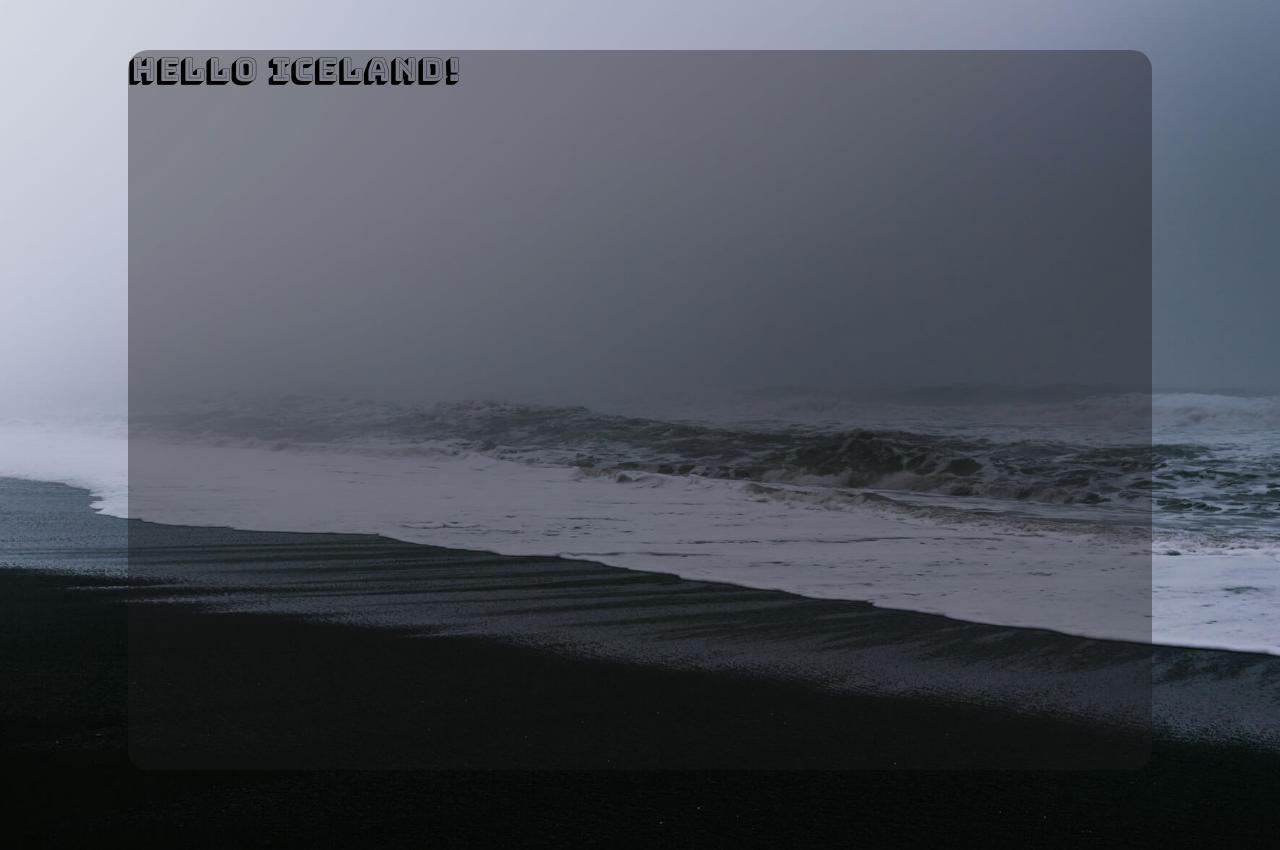
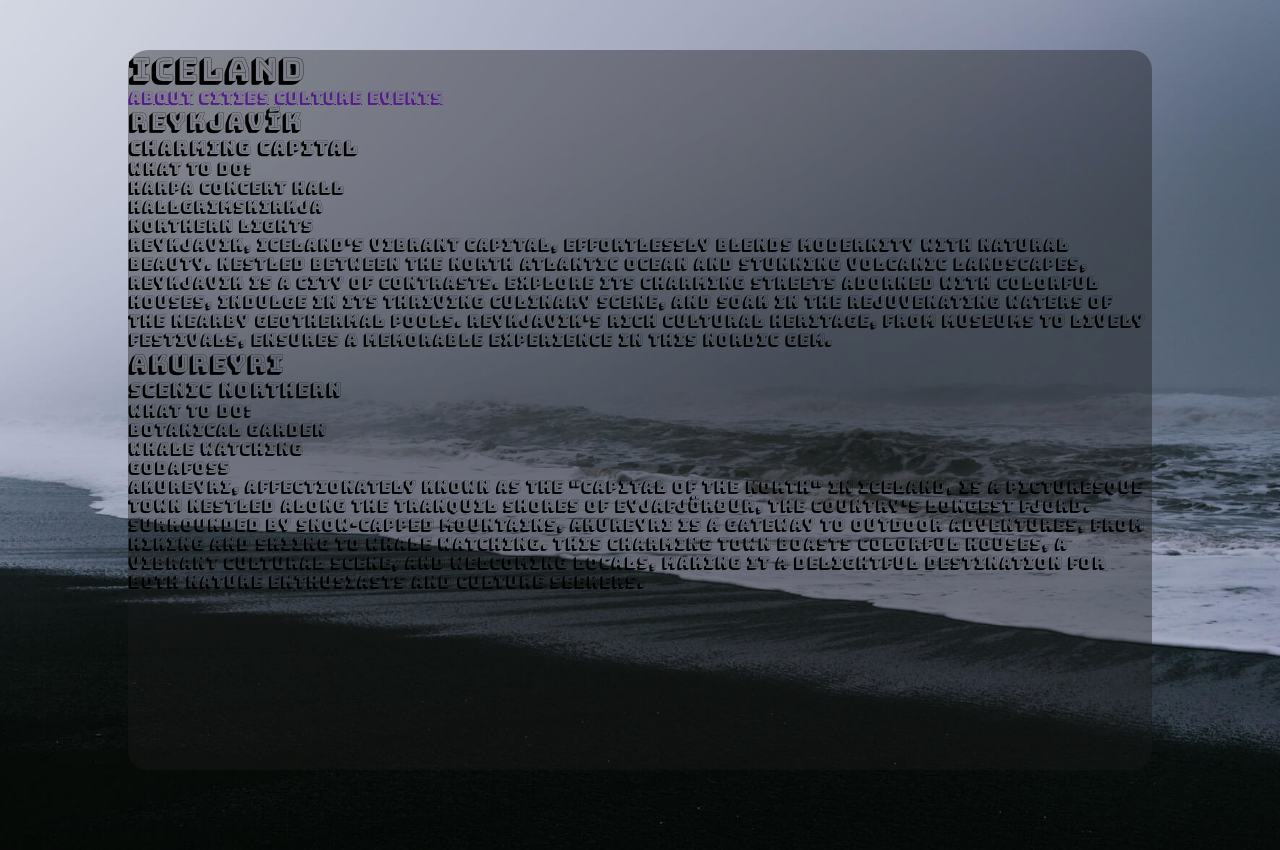
Before and after one commit to Adimanneu/sidan, a plain HTML site: page index.html in a window 1280 px wide. Drawn offline with Linux system fonts and the light colour scheme.

Commit message:
html additions
+favicon
+flex-nav
-content-box
+paragraphs, lists

```diff
--- a/index.html
+++ b/index.html
@@ -4,13 +4,64 @@
 <head>
     <meta charset="UTF-8">
     <meta name="viewport" content="width=device-width, initial-scale=1.0">
+    <link rel="shortcut icon" href="images/favicon.ico" type="image/x-icon">
     <link rel="stylesheet" href="styles/styles.css">
     <title>DU1 - inlämningsuppgift</title>
 </head>
 
 <body>
     <div class="content-container">
-        <h1>Hello Iceland!</h1>
+        <h1>Iceland</h1>
+
+        <nav>
+            <a href="">About</a>
+            <a href="">Cities</a>
+            <a href="">Culture</a>
+            <a href="">Events</a>
+        </nav>
+
+        <div class="content-box">
+
+            <div>
+                <h2>Reykjavík</h2>
+                <h3>charming capital</h3>
+            </div>
+
+            <h4>What to do:</h4>
+            <ul>
+                <li>Harpa concert hall</li>
+                <li>Hallgrimskirkja</li>
+                <li>Northern lights</li>
+            </ul>
+
+            <p>Reykjavik, Iceland's vibrant capital, effortlessly blends modernity with natural beauty. Nestled between
+                the North Atlantic Ocean and stunning volcanic landscapes, Reykjavik is a city of contrasts. Explore its
+                charming streets adorned with colorful houses, indulge in its thriving culinary scene, and soak in the
+                rejuvenating waters of the nearby geothermal pools. Reykjavik's rich cultural heritage, from museums to
+                lively festivals, ensures a memorable experience in this Nordic gem.</p>
+        </div>
+
+        <div class="content-box">
+
+            <div>
+                <h2>Akureyri</h2>
+                <h3>scenic northern</h3>
+            </div>
+
+            <h4>What to do:</h4>
+            <ul>
+                <li>Botanical garden</li>
+                <li>Whale watching </li>
+                <li>Godafoss</li>
+            </ul>
+
+            <p>Akureyri, affectionately known as the "Capital of the North" in Iceland, is a picturesque town nestled
+                along the tranquil shores of Eyjafjörður, the country's longest fjord. Surrounded by snow-capped
+                mountains, Akureyri is a gateway to outdoor adventures, from hiking and skiing to whale watching. This
+                charming town boasts colorful houses, a vibrant cultural scene, and welcoming locals, making it a
+                delightful destination for both nature enthusiasts and culture seekers.
+            </p>
+        </div>
     </div>
 </body>
 
```
Also changed, not shown: images/favicon.ico (added).
